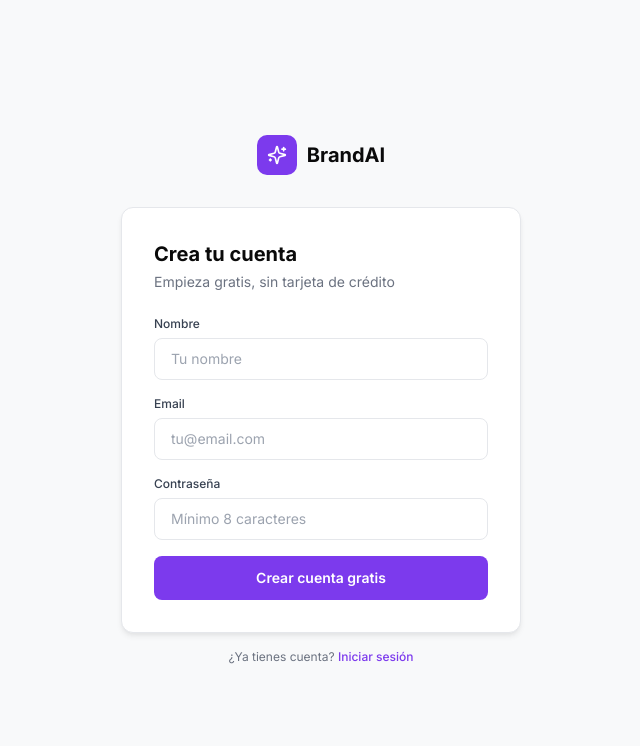
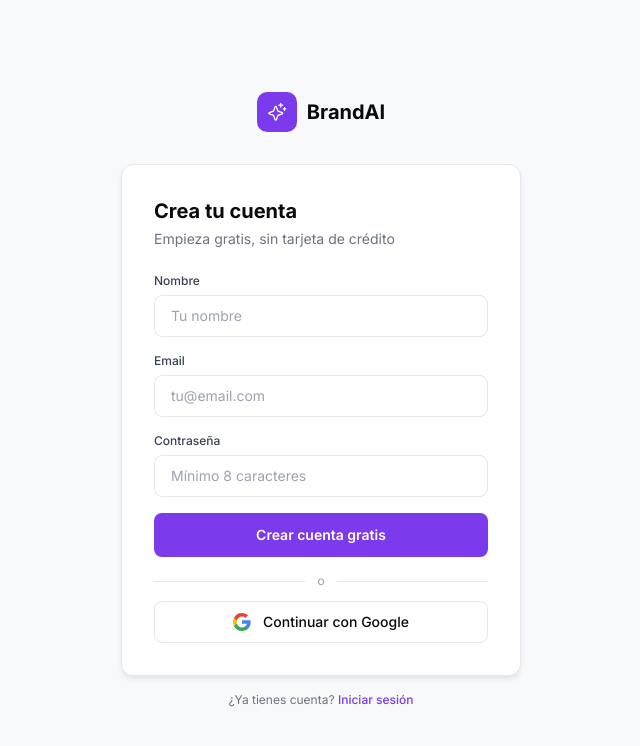
Before and after one commit to Oscarmrl/SaaS, a Next.js app in the folder apps/web/: page /register in a window 1280 px wide. Shown: the top 746 px of the page, without its empty margins (319-959 px from the left). Built offline with nearby package versions, Linux system fonts and the light colour scheme; no server answers.

Commit message:
feat: :zap: Implementacion de login y registro con google

```diff
--- a/apps/web/next.config.js
+++ b/apps/web/next.config.js
@@ -1,13 +1,14 @@
 /** @type {import('next').NextConfig} */
 const config = {
   output: 'standalone',
-  transpilePackages: ['@brandai/shared'],
+  transpilePackages: ['@brandai/shared', '@phosphor-icons/react'],
   images: {
     remotePatterns: [
       { protocol: 'https', hostname: '**.r2.dev' },
       { protocol: 'https', hostname: '**.supabase.co' },
       { protocol: 'https', hostname: 'replicate.delivery' },
       { protocol: 'https', hostname: 'images.unsplash.com' },
+      { protocol: 'https', hostname: 'lh3.googleusercontent.com' },
     ],
   },
 }
--- a/apps/web/package.json
+++ b/apps/web/package.json
@@ -9,6 +9,8 @@
   },
   "dependencies": {
     "@brandai/shared": "*",
+    "@lordicon/react": "^1.11.0",
+    "@phosphor-icons/react": "^2.1.10",
     "@radix-ui/react-avatar": "^1.1.1",
     "@radix-ui/react-dialog": "^1.1.2",
     "@radix-ui/react-dropdown-menu": "^2.1.2",
--- a/apps/web/src/app/(auth)/login/page.tsx
+++ b/apps/web/src/app/(auth)/login/page.tsx
@@ -2,17 +2,44 @@
 
 import { useState } from 'react'
 import { createClient } from '@/lib/supabase'
-import { useRouter } from 'next/navigation'
-import { Sparkles, Loader2 } from 'lucide-react'
+import { useRouter, useSearchParams } from 'next/navigation'
+import { Sparkle, CircleNotch } from '@phosphor-icons/react'
 import Link from 'next/link'
+
+function GoogleIcon() {
+  return (
+    <svg width="18" height="18" viewBox="0 0 18 18" fill="none">
+      <path d="M17.64 9.2c0-.637-.057-1.251-.164-1.84H9v3.481h4.844c-.209 1.125-.843 2.078-1.796 2.717v2.258h2.908c1.702-1.567 2.684-3.875 2.684-6.615z" fill="#4285F4"/>
+      <path d="M9 18c2.43 0 4.467-.806 5.956-2.184l-2.908-2.258c-.806.54-1.837.86-3.048.86-2.344 0-4.328-1.584-5.036-3.711H.957v2.332A8.997 8.997 0 0 0 9 18z" fill="#34A853"/>
+      <path d="M3.964 10.707A5.41 5.41 0 0 1 3.682 9c0-.593.102-1.17.282-1.707V4.961H.957A8.996 8.996 0 0 0 0 9c0 1.452.348 2.827.957 4.039l3.007-2.332z" fill="#FBBC05"/>
+      <path d="M9 3.58c1.321 0 2.508.454 3.44 1.345l2.582-2.58C13.463.891 11.426 0 9 0A8.997 8.997 0 0 0 .957 4.961L3.964 7.293C4.672 5.163 6.656 3.58 9 3.58z" fill="#EA4335"/>
+    </svg>
+  )
+}
 
 export default function LoginPage() {
   const [email,    setEmail]    = useState('')
   const [password, setPassword] = useState('')
-  const [error,    setError]    = useState<string | null>(null)
   const [loading,  setLoading]  = useState(false)
-  const router  = useRouter()
-  const supabase = createClient()
+  const router       = useRouter()
+  const searchParams = useSearchParams()
+  const supabase     = createClient()
+  const [error, setError] = useState<string | null>(
+    searchParams.get('error') === 'oauth' ? 'Error al iniciar sesión con Google. Intenta de nuevo.' : null
+  )
+
+  async function handleGoogle() {
+    setError(null)
+    setLoading(true)
+    const { error } = await supabase.auth.signInWithOAuth({
+      provider: 'google',
+      options: { redirectTo: `${window.location.origin}/auth/callback` },
+    })
+    if (error) {
+      setError('No se pudo conectar con Google')
+      setLoading(false)
+    }
+  }
 
   async function handleLogin(e: React.FormEvent) {
     e.preventDefault()
@@ -35,7 +62,7 @@
         {/* Logo */}
         <div className="flex items-center justify-center gap-2.5 mb-8">
           <div className="w-10 h-10 rounded-[10px] bg-[#7C3AED] flex items-center justify-center">
-            <Sparkles className="w-5 h-5 text-white" />
+            <Sparkle className="w-5 h-5 text-white" />
           </div>
           <span className="text-xl font-bold text-[#0A0A0A]">BrandAI</span>
         </div>
@@ -81,12 +108,28 @@
 
             <button type="submit" disabled={loading} className="btn-primary w-full justify-center py-3">
               {loading ? (
-                <><Loader2 className="w-4 h-4 animate-spin" /> Iniciando sesión…</>
+                <><CircleNotch className="w-4 h-4 animate-spin" /> Iniciando sesión…</>
               ) : (
                 'Iniciar sesión'
               )}
             </button>
           </form>
+
+          <div className="flex items-center gap-3 mt-4">
+            <div className="flex-1 h-px bg-[#E5E7EB]" />
+            <span className="text-xs text-[#9CA3AF]">o</span>
+            <div className="flex-1 h-px bg-[#E5E7EB]" />
+          </div>
+
+          <button
+            type="button"
+            onClick={handleGoogle}
+            disabled={loading}
+            className="w-full flex items-center justify-center gap-3 border border-[#E5E7EB] rounded-[8px] px-4 py-2.5 text-sm font-medium text-[#0A0A0A] bg-white hover:bg-[#F1F3F5] transition-all duration-150 disabled:opacity-50 mt-3"
+          >
+            <GoogleIcon />
+            Continuar con Google
+          </button>
         </div>
 
         <p className="text-center text-xs text-[#6B7280] mt-4">
--- a/apps/web/src/app/(auth)/register/page.tsx
+++ b/apps/web/src/app/(auth)/register/page.tsx
@@ -3,8 +3,19 @@
 import { useState } from 'react'
 import { createClient } from '@/lib/supabase'
 import { useRouter } from 'next/navigation'
-import { Sparkles, Loader2 } from 'lucide-react'
+import { Sparkle, CircleNotch } from '@phosphor-icons/react'
 import Link from 'next/link'
+
+function GoogleIcon() {
+  return (
+    <svg width="18" height="18" viewBox="0 0 18 18" fill="none">
+      <path d="M17.64 9.2c0-.637-.057-1.251-.164-1.84H9v3.481h4.844c-.209 1.125-.843 2.078-1.796 2.717v2.258h2.908c1.702-1.567 2.684-3.875 2.684-6.615z" fill="#4285F4"/>
+      <path d="M9 18c2.43 0 4.467-.806 5.956-2.184l-2.908-2.258c-.806.54-1.837.86-3.048.86-2.344 0-4.328-1.584-5.036-3.711H.957v2.332A8.997 8.997 0 0 0 9 18z" fill="#34A853"/>
+      <path d="M3.964 10.707A5.41 5.41 0 0 1 3.682 9c0-.593.102-1.17.282-1.707V4.961H.957A8.996 8.996 0 0 0 0 9c0 1.452.348 2.827.957 4.039l3.007-2.332z" fill="#FBBC05"/>
+      <path d="M9 3.58c1.321 0 2.508.454 3.44 1.345l2.582-2.58C13.463.891 11.426 0 9 0A8.997 8.997 0 0 0 .957 4.961L3.964 7.293C4.672 5.163 6.656 3.58 9 3.58z" fill="#EA4335"/>
+    </svg>
+  )
+}
 
 export default function RegisterPage() {
   const [name,     setName]     = useState('')
@@ -14,6 +25,19 @@
   const [loading,  setLoading]  = useState(false)
   const router   = useRouter()
   const supabase = createClient()
+
+  async function handleGoogle() {
+    setError(null)
+    setLoading(true)
+    const { error } = await supabase.auth.signInWithOAuth({
+      provider: 'google',
+      options: { redirectTo: `${window.location.origin}/auth/callback` },
+    })
+    if (error) {
+      setError('No se pudo conectar con Google')
+      setLoading(false)
+    }
+  }
 
   async function handleRegister(e: React.FormEvent) {
     e.preventDefault()
@@ -40,7 +64,7 @@
       <div className="w-full max-w-[400px]">
         <div className="flex items-center justify-center gap-2.5 mb-8">
           <div className="w-10 h-10 rounded-[10px] bg-[#7C3AED] flex items-center justify-center">
-            <Sparkles className="w-5 h-5 text-white" />
+            <Sparkle className="w-5 h-5 text-white" />
           </div>
           <span className="text-xl font-bold text-[#0A0A0A]">BrandAI</span>
         </div>
@@ -95,12 +119,28 @@
 
             <button type="submit" disabled={loading} className="btn-accent w-full justify-center py-3">
               {loading ? (
-                <><Loader2 className="w-4 h-4 animate-spin" /> Creando cuenta…</>
+                <><CircleNotch className="w-4 h-4 animate-spin" /> Creando cuenta…</>
               ) : (
                 'Crear cuenta gratis'
               )}
             </button>
           </form>
+
+          <div className="flex items-center gap-3 mt-4">
+            <div className="flex-1 h-px bg-[#E5E7EB]" />
+            <span className="text-xs text-[#9CA3AF]">o</span>
+            <div className="flex-1 h-px bg-[#E5E7EB]" />
+          </div>
+
+          <button
+            type="button"
+            onClick={handleGoogle}
+            disabled={loading}
+            className="w-full flex items-center justify-center gap-3 border border-[#E5E7EB] rounded-[8px] px-4 py-2.5 text-sm font-medium text-[#0A0A0A] bg-white hover:bg-[#F1F3F5] transition-all duration-150 disabled:opacity-50 mt-3"
+          >
+            <GoogleIcon />
+            Continuar con Google
+          </button>
         </div>
 
         <p className="text-center text-xs text-[#6B7280] mt-4">
--- /dev/null
+++ b/apps/web/src/app/auth/callback/route.ts
@@ -0,0 +1,37 @@
+import { createServerClient } from '@supabase/ssr'
+import { NextResponse } from 'next/server'
+import type { NextRequest } from 'next/server'
+import { cookies } from 'next/headers'
+
+export async function GET(request: NextRequest) {
+  const { searchParams, origin } = new URL(request.url)
+  const code = searchParams.get('code')
+  const next = searchParams.get('next') ?? '/dashboard'
+
+  if (code) {
+    const cookieStore = await cookies()
+    const supabase = createServerClient(
+      process.env['NEXT_PUBLIC_SUPABASE_URL']!,
+      process.env['NEXT_PUBLIC_SUPABASE_ANON_KEY']!,
+      {
+        cookies: {
+          getAll() {
+            return cookieStore.getAll()
+          },
+          setAll(cookiesToSet) {
+            cookiesToSet.forEach(({ name, value, options }) =>
+              cookieStore.set(name, value, options),
+            )
+          },
+        },
+      },
+    )
+
+    const { error } = await supabase.auth.exchangeCodeForSession(code)
+    if (!error) {
+      return NextResponse.redirect(`${origin}${next}`)
+    }
+  }
+
+  return NextResponse.redirect(`${origin}/login?error=oauth`)
+}
```
Also changed, not shown: 2 other files (tests, documents, lock files or other folders).
